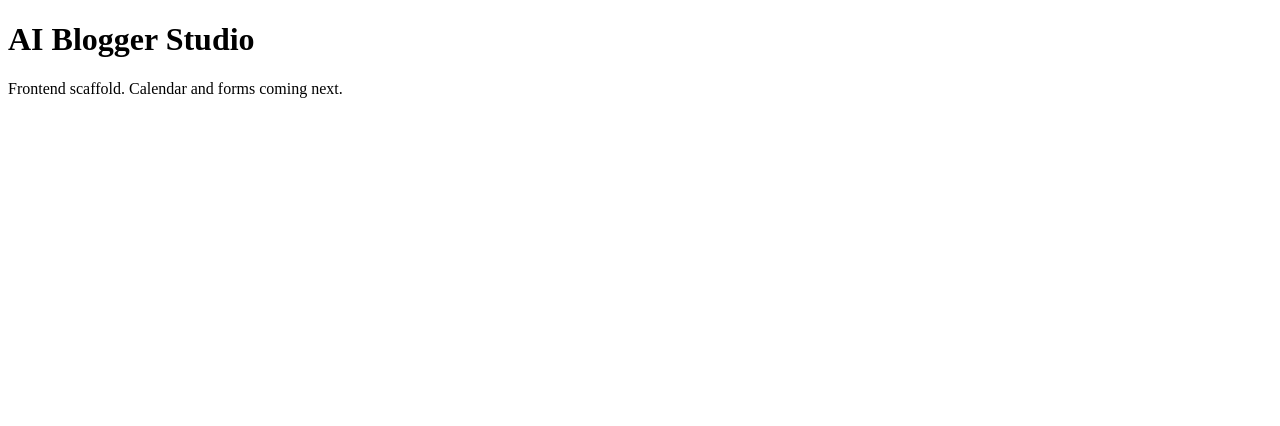
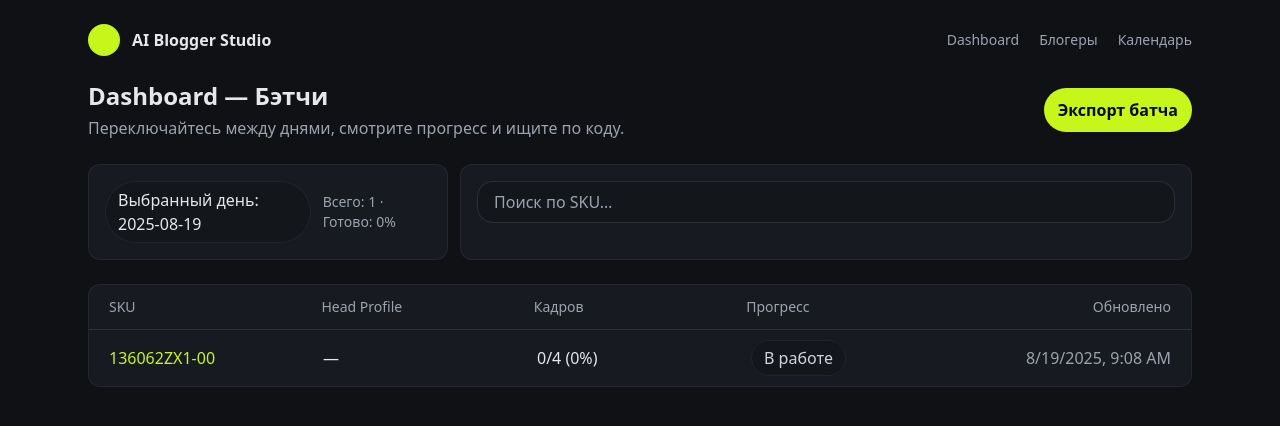
Before and after one commit to labprototypes/Aiblogger, a Next.js app in the folder frontend/: page / in a window 1280 px wide. Shown: the top 426 px of the page. Built offline with nearby package versions, Linux system fonts and the light colour scheme.

Commit message:
feat(frontend): Tailwind setup, dark shell, accent theme, header, and dashboard demo block

```diff
--- /dev/null
+++ b/frontend/app/globals.css
@@ -0,0 +1,42 @@
+@tailwind base;
+@tailwind components;
+@tailwind utilities;
+
+:root {
+  --bg: #0f1115;
+  --bg-soft: #13161b;
+  --bg-panel: #171a20;
+  --accent: #c6f61a;
+  --accent-dark: #a4d410;
+}
+
+html, body, #__next { height: 100%; }
+body {
+  background: var(--bg);
+  color: #e5e7eb;
+}
+
+.card {
+  background: var(--bg-panel);
+  border: 1px solid rgba(255,255,255,0.06);
+  border-radius: 12px;
+}
+
+.btn {
+  display: inline-flex;
+  align-items: center;
+  gap: 8px;
+  padding: 10px 14px;
+  border-radius: 9999px;
+  background: var(--accent);
+  color: #0a0a0a;
+  font-weight: 600;
+}
+.btn:hover { background: var(--accent-dark); }
+
+.pill {
+  border-radius: 9999px;
+  padding: 6px 12px;
+  background: var(--bg-soft);
+  border: 1px solid rgba(255,255,255,0.06);
+}
--- /dev/null
+++ b/frontend/app/layout.tsx
@@ -0,0 +1,20 @@
+import "./globals.css";
+import type { ReactNode } from "react";
+import { Header } from "../components/Header";
+
+export const metadata = {
+  title: "AI Blogger Studio",
+};
+
+export default function RootLayout({ children }: { children: ReactNode }) {
+  return (
+    <html lang="ru">
+      <body className="min-h-screen bg-bg text-gray-200">
+        <div className="mx-auto max-w-6xl px-6 py-6">
+          <Header />
+          {children}
+        </div>
+      </body>
+    </html>
+  );
+}
--- a/frontend/app/page.tsx
+++ b/frontend/app/page.tsx
@@ -1,8 +1,43 @@
 export default function HomePage() {
   return (
-    <main className="p-6">
-      <h1 className="text-2xl font-semibold">AI Blogger Studio</h1>
-      <p className="mt-2 text-gray-600">Frontend scaffold. Calendar and forms coming next.</p>
+    <main className="space-y-6">
+      <div className="flex items-center justify-between">
+        <div>
+          <h1 className="text-2xl font-semibold">Dashboard — Бэтчи</h1>
+          <p className="mt-1 text-gray-400">Переключайтесь между днями, смотрите прогресс и ищите по коду.</p>
+        </div>
+        <button className="btn">Экспорт батча</button>
+      </div>
+
+      <div className="grid grid-cols-1 gap-3 md:grid-cols-3">
+        <div className="card p-4 flex items-center gap-3">
+          <span className="pill">Выбранный день: 2025-08-19</span>
+          <div className="ml-auto text-sm text-gray-400">Всего: 1 · Готово: 0%</div>
+        </div>
+        <div className="card p-4 md:col-span-2">
+          <input
+            placeholder="Поиск по SKU…"
+            className="w-full rounded-xl bg-bg-soft px-4 py-2 outline-none border border-white/10"
+          />
+        </div>
+      </div>
+
+      <div className="card p-0 overflow-hidden">
+        <div className="grid grid-cols-5 px-5 py-3 text-sm text-gray-400 border-b border-white/10">
+          <div>SKU</div>
+          <div>Head Profile</div>
+          <div>Кадров</div>
+          <div>Прогресс</div>
+          <div className="text-right">Обновлено</div>
+        </div>
+        <div className="grid grid-cols-5 items-center gap-2 px-5 py-4">
+          <a className="text-accent hover:underline" href="#">136062ZX1-00</a>
+          <div>—</div>
+          <div>0/4 (0%)</div>
+          <div><span className="pill text-gray-300">В работе</span></div>
+          <div className="text-right text-gray-400">8/19/2025, 9:08 AM</div>
+        </div>
+      </div>
     </main>
   );
 }
--- /dev/null
+++ b/frontend/components/Header.tsx
@@ -0,0 +1,15 @@
+export function Header() {
+  return (
+    <header className="mb-6 flex items-center justify-between">
+      <div className="flex items-center gap-3">
+        <div className="h-8 w-8 rounded-full" style={{ background: "var(--accent)" }} />
+        <span className="font-semibold">AI Blogger Studio</span>
+      </div>
+      <nav className="text-sm text-gray-400 flex gap-5">
+        <a href="#" className="hover:text-white">Dashboard</a>
+        <a href="#" className="hover:text-white">Блогеры</a>
+        <a href="#" className="hover:text-white">Календарь</a>
+      </nav>
+    </header>
+  );
+}
--- /dev/null
+++ b/frontend/postcss.config.js
@@ -0,0 +1,7 @@
+/** @type {import('postcss-load-config').Config} */
+module.exports = {
+  plugins: {
+    tailwindcss: {},
+    autoprefixer: {},
+  },
+};
--- /dev/null
+++ b/frontend/tailwind.config.ts
@@ -0,0 +1,29 @@
+import type { Config } from "tailwindcss";
+
+const config: Config = {
+  content: [
+    "./app/**/*.{ts,tsx}",
+    "./components/**/*.{ts,tsx}",
+  ],
+  theme: {
+    extend: {
+      colors: {
+        accent: {
+          DEFAULT: "#C6F61A", // lime-ish accent like screenshot
+          dark: "#A4D410",
+        },
+        bg: {
+          DEFAULT: "#0F1115",
+          soft: "#13161B",
+          panel: "#171A20",
+        },
+      },
+      borderRadius: {
+        xl: "1rem",
+      },
+    },
+  },
+  plugins: [],
+};
+
+export default config;
```
Also changed, not shown: frontend/package.json (+8 -1 lines), 2 other files (tests, documents, lock files or other folders).
